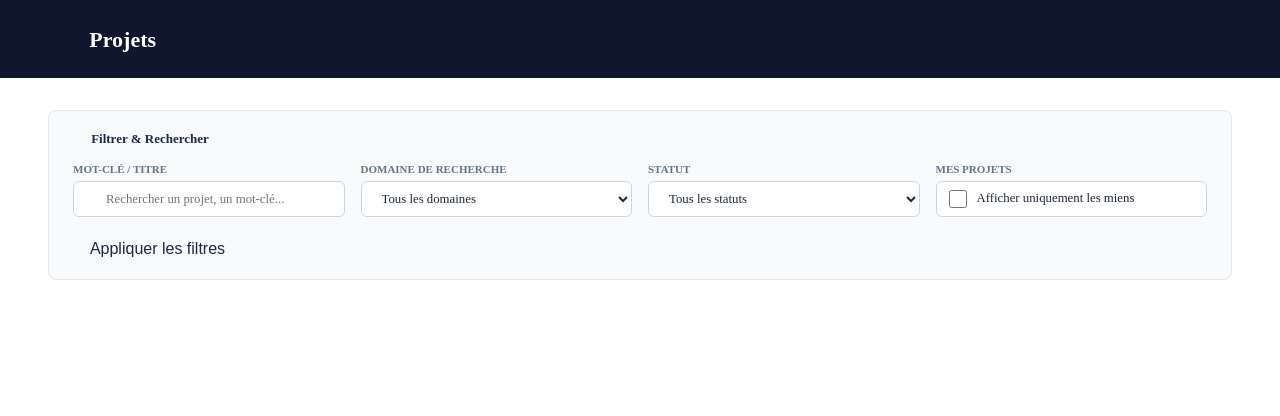
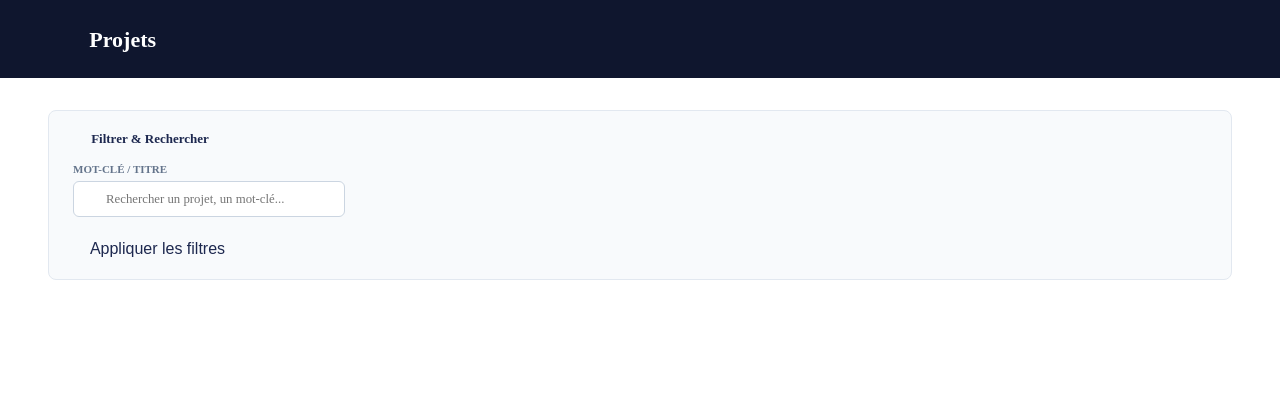
Before and after one commit to Margogne/SAE3.01, a PHP site: page /views/PartAcc.php in a window 1280 px wide. Shown: the part 82-498 px from the top of the page. Run offline with PHP 8.4, Linux system fonts and the light colour scheme; the visitor is signed in with stand-in values (Sample User, id 1); data that the repository does not hold is empty; style sheets or scripts are compiled from the project's sources; some web fonts are replaced.

Commit message:
Page PartAcc.php ready, reste plus que la redirection

```diff
--- a/model/model.php
+++ b/model/model.php
@@ -71,8 +71,8 @@ function Get_Exp_WithSess() {
             'category' => 'Recherche',
             'title' => $e['titre_exp'],
             'description' => $e['desc_exp'],
-            'owner' => 'Responsable expérimentation',
-            'status' => 'En cours',
+            //'owner' => 'Responsable expérimentation',
+            //'status' => 'En cours',
             'statusColor' => '#34d399',
             'image' => '../assets/img/ExperimentationStandard.png',
             'domain' => 'Général',
--- a/views/PartAcc.php
+++ b/views/PartAcc.php
@@ -21,7 +21,7 @@ $modalProjectId = isset($_GET['projet_id']) ? (int)$_GET['projet_id'] : null;
 
 // 3. FILTRAGE DES PROJETS EN PHP
 $filteredProjects = array_filter($ExperimentationsData, function ($project) use ($searchQuery, $selectedDomain, $selectedStatus, $mineOnly) {
-    $searchable = mb_strtolower($project['title'] . ' ' . $project['category'] . ' ' . $project['description'] . ' ' . $project['owner'], 'UTF-8');
+    $searchable = mb_strtolower($project['title'] . ' ' . $project['category'] . ' ' . $project['description'], 'UTF-8');
     $matchesQuery = ($searchQuery === '') || (mb_strpos($searchable, mb_strtolower($searchQuery, 'UTF-8')) !== false);
 
     $matchesDomain = ($selectedDomain === 'Tous') || ($project['domain'] === $selectedDomain);
@@ -32,7 +32,7 @@ $filteredProjects = array_filter($ExperimentationsData, function ($project) use
 });
 
 // =========================================================================
-// 4. RECHERCHE DU PROJET SÉLECTIONNÉ POUR LA MODALE
+// 4. RECHERCHE DE L'EXPÉRIMENTATION SÉLECTIONNÉE POUR LA MODALE
 // =========================================================================
 $selectedProject = null;
 if ($modalProjectId !== null) {
@@ -188,33 +188,6 @@ function buildFilterQuery(array $extra = []): string {
             </span>
           </label>
 
-          <label class="field">
-            <span>Domaine de recherche</span>
-            <select name="domain">
-              <option value="Tous" <?= $selectedDomain === 'Tous' ? 'selected' : '' ?>>Tous les domaines</option>
-              <option value="Robotique" <?= $selectedDomain === 'Robotique' ? 'selected' : '' ?>>Robotique</option>
-              <option value="Réalité virtuelle" <?= $selectedDomain === 'Réalité virtuelle' ? 'selected' : '' ?>>Réalité virtuelle</option>
-              <option value="Langage" <?= $selectedDomain === 'Langage' ? 'selected' : '' ?>>Langage</option>
-            </select>
-          </label>
-
-          <label class="field">
-            <span>Statut</span>
-            <select name="status">
-              <option value="Tous" <?= $selectedStatus === 'Tous' ? 'selected' : '' ?>>Tous les statuts</option>
-              <option value="En gestion" <?= $selectedStatus === 'En gestion' ? 'selected' : '' ?>>En gestion</option>
-              <option value="Tests actifs" <?= $selectedStatus === 'Tests actifs' ? 'selected' : '' ?>>Tests actifs</option>
-            </select>
-          </label>
-
-          <label class="field">
-            <span>Mes projets</span>
-            <span class="checkbox-field">
-              <input type="checkbox" name="mine" value="1" <?= $mineOnly ? 'checked' : '' ?> />
-              <span>Afficher uniquement les miens</span>
-            </span>
-          </label>
-
           <div class="field" style="grid-column: 1 / -1; flex-direction: row; gap: 12px; align-items: center; margin-top: 4px;">
             <button type="submit" class="btn-filter-submit">
               <span class="fa">&#xf002;</span> Appliquer les filtres
@@ -242,20 +215,12 @@ function buildFilterQuery(array $extra = []): string {
             <article class="project-card">
               <div class="project-image">
                 <img src="<?= htmlspecialchars($project['image']) ?>" alt="<?= htmlspecialchars($project['title']) ?>" />
-                <span class="status-pill">
-                  <i style="background-color: <?= htmlspecialchars($project['statusColor']) ?>; width: 8px; height: 8px; border-radius: 50%; display: inline-block; margin-right: 6px;"></i>
-                  <?= htmlspecialchars($project['status']) ?>
-                </span>
               </div>
               <div class="project-content">
                 <p class="project-category"><?= htmlspecialchars($project['category']) ?></p>
                 <h3><?= htmlspecialchars($project['title']) ?></h3>
                 <p class="project-description"><?= htmlspecialchars($project['description']) ?></p>
                 <div class="project-footer">
-                  <span class="owner">
-                    <span class="fa">&#xf2bc;</span>
-                    <?= htmlspecialchars($project['owner']) ?>
-                  </span>
                   <!-- Lien PHP qui ouvre la modale en ajoutant ?projet_id=X tout en gardant les filtres -->
                   <a href="<?= htmlspecialchars(buildFilterQuery(['projet_id' => $project['id']])) ?>" class="view-details-btn" style="text-decoration: none;">
                     Voir la fiche <span class="fa">&#xf061;</span>
```
